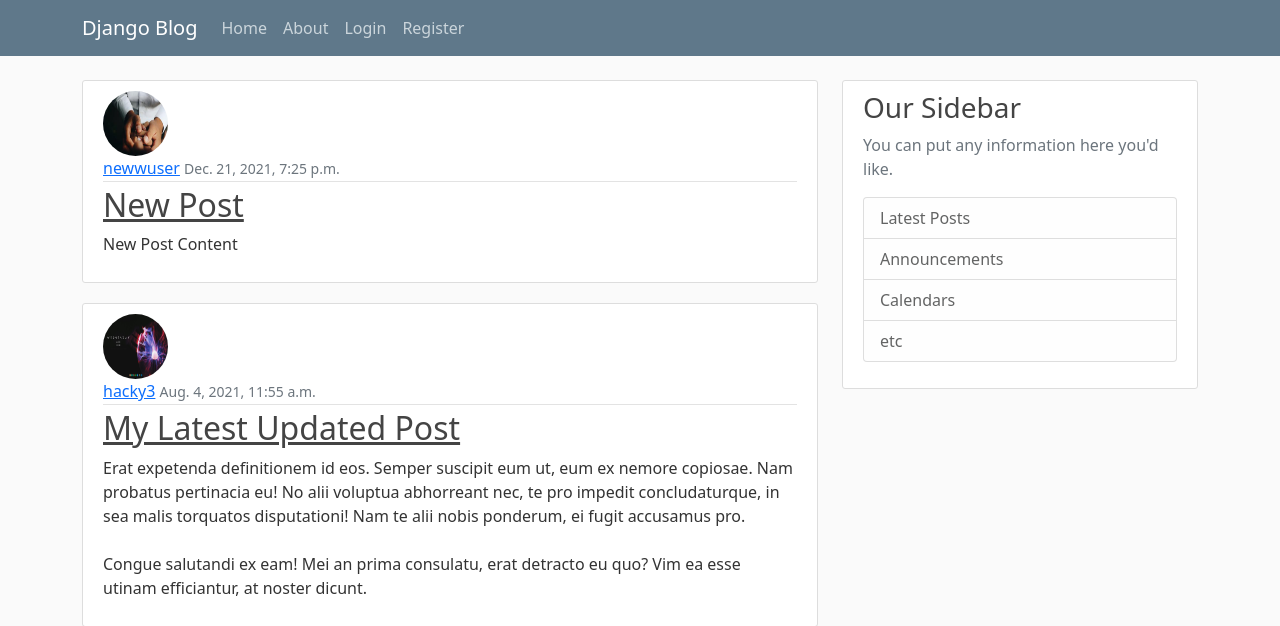
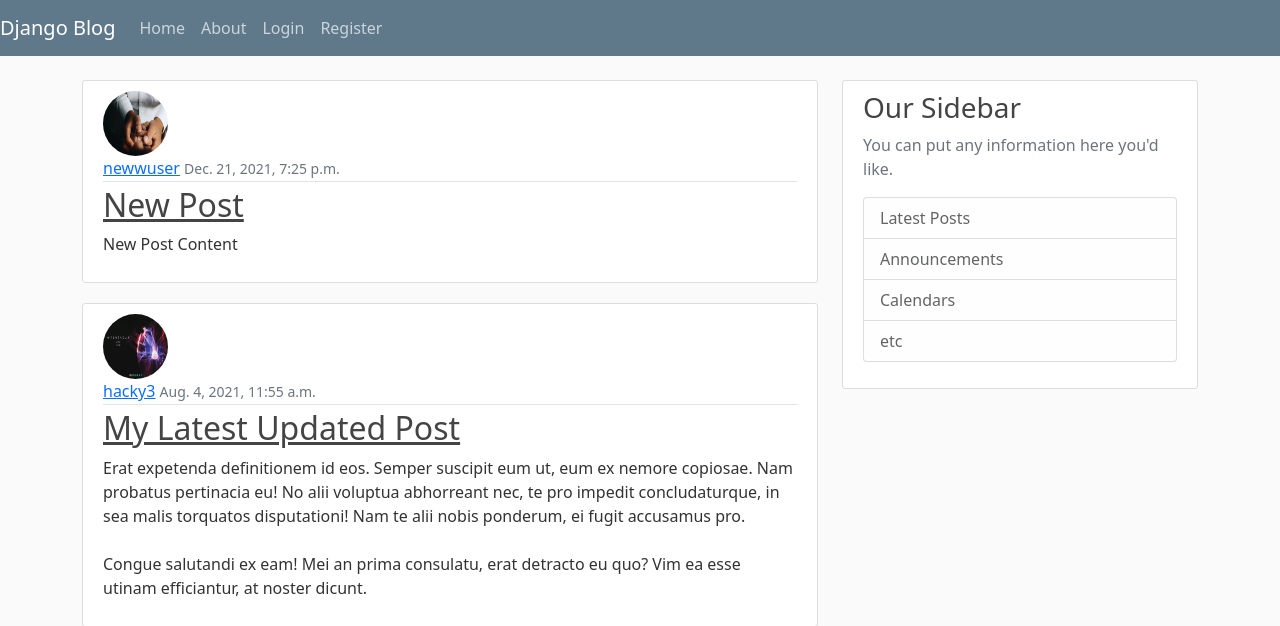
Before and after one commit to hacky-tosh/django-blog, a Django app: page / in a window 1280 px wide. Shown: the top 626 px of the page. Run offline with Django 3.2, Linux system fonts and the light colour scheme; data comes from the database, SQL or seed files in the repository; some libraries are stand-ins or nearby versions.

Commit message:
Update base.html

```diff
--- a/blog/templates/blog/base.html
+++ b/blog/templates/blog/base.html
@@ -11,8 +11,7 @@
     <!-- Bootstrap CSS -->
     <link href="https://cdn.jsdelivr.net/npm/bootstrap@5.0.2/dist/css/bootstrap.min.css" rel="stylesheet" integrity="sha384-EVSTQN3/azprG1Anm3QDgpJLIm9Nao0Yz1ztcQTwFspd3yD65VohhpuuCOmLASjC" crossorigin="anonymous">
 
-<link rel="stylesheet" href="{% static 'blog/main.css' %}">
-    {% if title %}
+    <link rel="stylesheet" href="{% static 'blog/main.css' %}"> {% if title %}
     <title>Django Blog - {{ title }}</title>
     {% else %}
     <title>Django Blog</title>
@@ -24,45 +23,38 @@
 
     <header class="site-header">
         <nav class="navbar navbar-expand-md navbar-dark bg-steel fixed-top">
-    <div class="container">
             <a class="navbar-brand mr-4" href="{% url 'blog-home' %}">Django Blog</a>
-      <button class="navbar-toggler" type="button" data-toggle="collapse" data-target="#navbarToggle" aria-controls="navbarToggle" aria-expanded="false" aria-label="Toggle navigation">
+            <button class="navbar-toggler" type="button" data-toggle="collapse" data-target="#navbarSupportedContent" aria-controls="navbarSupportedContent" aria-expanded="false" aria-label="Toggle navigation">
               <span class="navbar-toggler-icon"></span>
             </button>
-      <div class="collapse navbar-collapse" id="navbarToggle">
-        <div class="navbar-nav mr-auto">
+
+            <div class="collapse navbar-collapse" id="navbarSupportedContent">
+                <ul class="navbar-nav mr-auto">
                     <a class="nav-item nav-link" href="{% url 'blog-home' %}">Home</a>
                     <a class="nav-item nav-link" href="{% url 'blog-about' %}">About</a>
-        </div>
-        <!-- Navbar Right Side -->
-
+                </ul>
                 <div class="navbar-nav">
                     {% if user.is_authenticated %}
                     <a class="nav-item nav-link" href="{% url 'post-created' %}">New Post</a>
                     <a class="nav-item nav-link" href="{% url 'profile' %}">Profile</a>
-            <a class="nav-item nav-link" href="{% url 'logout' %}">Logout</a>
-            {% else %}
+                    <a class="nav-item nav-link" href="{% url 'logout' %}">Logout</a> {% else %}
                     <a class="nav-item nav-link" href="{% url 'login' %}">Login</a>
-          <a class="nav-item nav-link" href="{% url 'register' %}">Register</a>
-             {%  endif %}
+                    <a class="nav-item nav-link" href="{% url 'register' %}">Register</a> {% endif %}
                 </div>
-      </div>
+
             </div>
         </nav>
+
     </header>
     <main role="main" class="container">
         <div class="row">
             <div class="col-md-8">
-          {% if messages  %}
-          {% for message in messages%}
+                {% if messages %} {% for message in messages%}
                 <div class="alert alert-{{ message.tags }}">
                     {{message}}
                 </div>
 
-          {% endfor %}
-
-          {% endif %}
-        {% block content %}{% endblock %}
+                {% endfor %} {% endif %} {% block content %}{% endblock %}
             </div>
             <div class="col-md-4">
                 <div class="content-section">
@@ -82,7 +74,9 @@
 
     <!-- Bootstrap JS -->
     <script src="https://cdn.jsdelivr.net/npm/bootstrap@5.0.2/dist/js/bootstrap.bundle.min.js" integrity="sha384-MrcW6ZMFYlzcLA8Nl+NtUVF0sA7MsXsP1UyJoMp4YLEuNSfAP+JcXn/tWtIaxVXM" crossorigin="anonymous"></script>
-
+    <script src="https://code.jquery.com/jquery-3.2.1.slim.min.js" integrity="sha384-KJ3o2DKtIkvYIK3UENzmM7KCkRr/rE9/Qpg6aAZGJwFDMVNA/GpGFF93hXpG5KkN" crossorigin="anonymous"></script>
+    <script src="https://cdnjs.cloudflare.com/ajax/libs/popper.js/1.12.9/umd/popper.min.js" integrity="sha384-ApNbgh9B+Y1QKtv3Rn7W3mgPxhU9K/ScQsAP7hUibX39j7fakFPskvXusvfa0b4Q" crossorigin="anonymous"></script>
+    <script src="https://maxcdn.bootstrapcdn.com/bootstrap/4.0.0/js/bootstrap.min.js" integrity="sha384-JZR6Spejh4U02d8jOt6vLEHfe/JQGiRRSQQxSfFWpi1MquVdAyjUar5+76PVCmYl" crossorigin="anonymous"></script>
 
 </body>
 
```
Lines whose indentation alone changed are shown as unchanged.
